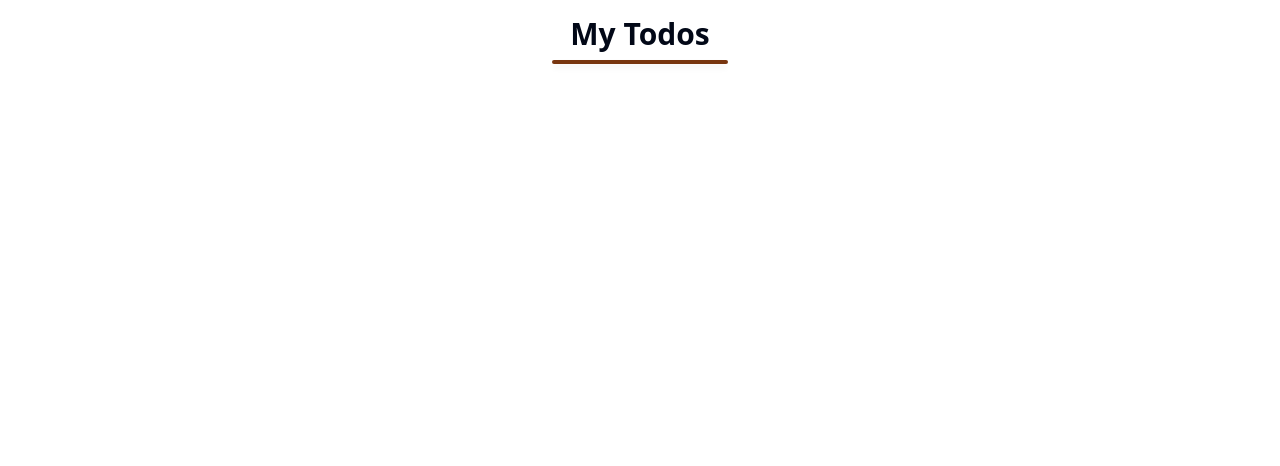
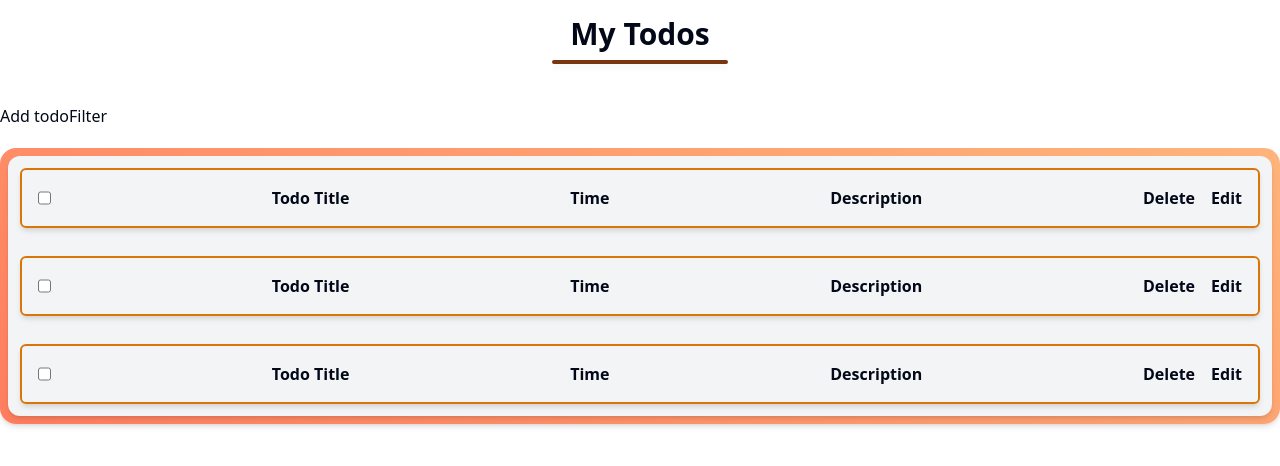
Before and after one commit to isalim079/todo-module-3, a React (Vite) app: page / in a window 1280 px wide. Shown: the top 466 px of the page. Built offline with nearby package versions, Linux system fonts and the light colour scheme.

Commit message:
Todo card created

```diff
--- a/src/components/todo/TodoCard.tsx
+++ b/src/components/todo/TodoCard.tsx
@@ -1,9 +1,14 @@
-
-
 const TodoCard = () => {
     return (
-        <div>
-            <h1>Todo Card</h1>
+        <div className="flex justify-between  p-4 rounded-md shadow-md border-2 border-amber-600 font-semibold">
+            <input type="checkbox" name="" id="" />
+            <p>Todo Title</p>
+            <p>Time</p>
+            <p>Description</p>
+            <div className="space-x-4">
+                <button>Delete</button>
+                <button>Edit</button>
+            </div>
         </div>
     );
 };
--- a/src/components/todo/TodoContainer.tsx
+++ b/src/components/todo/TodoContainer.tsx
@@ -1,9 +1,27 @@
-
+import TodoCard from "./TodoCard";
 
 const TodoContainer = () => {
     return (
-        <div>
+        <div className="mt-10">
+            <div className="mb-5">
+                <button>Add todo</button>
+                <button>Filter</button>
+            </div>
+            <div className="bg-primary-gradient shadow-md w-full h-full rounded-2xl p-2">
 
+            <div className="space-y-7 bg-gray-100 p-3 rounded-xl shadow-md">
+                <TodoCard />
+                <TodoCard />
+                <TodoCard />
+            </div>
+
+
+                {/* <div>
+                    <p className="bg-lime-600 text-white text-center py-4 rounded-md shadow-md text-xl font-semibold">
+                        There is no task pending...
+                    </p>
+                </div> */}
+            </div>
         </div>
     );
 };
--- a/tailwind.config.js
+++ b/tailwind.config.js
@@ -71,6 +71,11 @@ module.exports = {
         "accordion-down": "accordion-down 0.2s ease-out",
         "accordion-up": "accordion-up 0.2s ease-out",
       },
+
+      backgroundImage: {
+        "primary-gradient": 'linear-gradient(30deg, #ff7e5f, #feb47b)'
+      }
+
     },
   },
   plugins: [require("tailwindcss-animate")],
```
